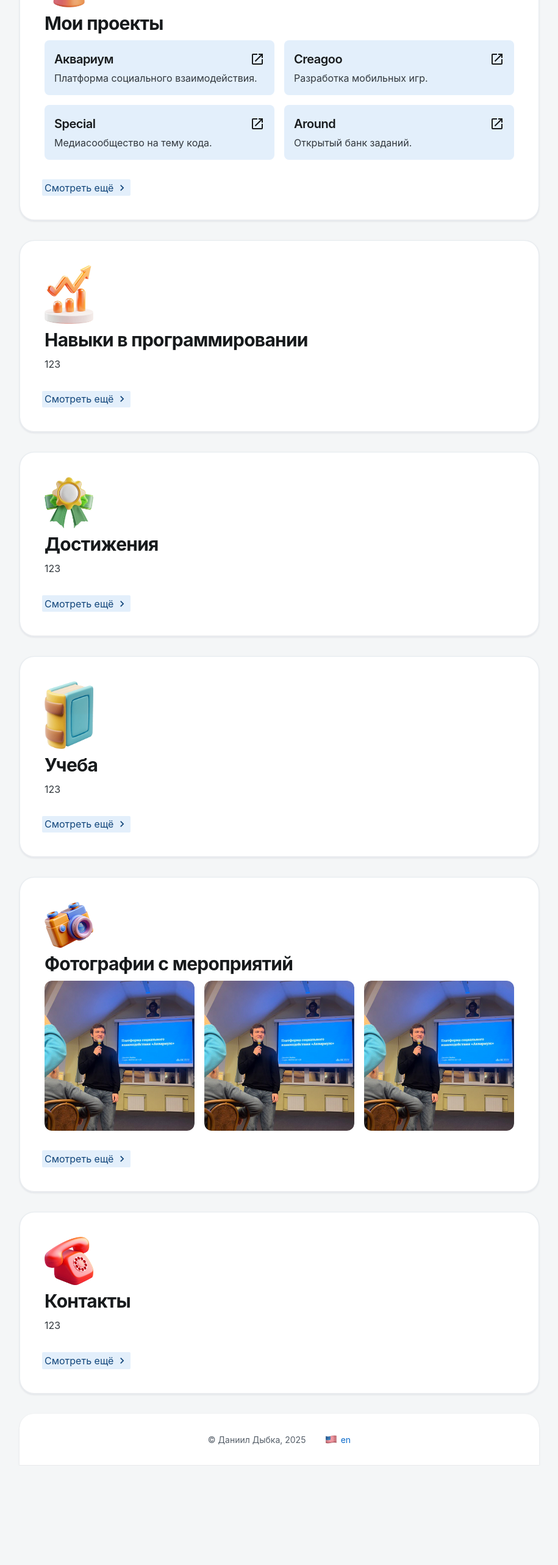
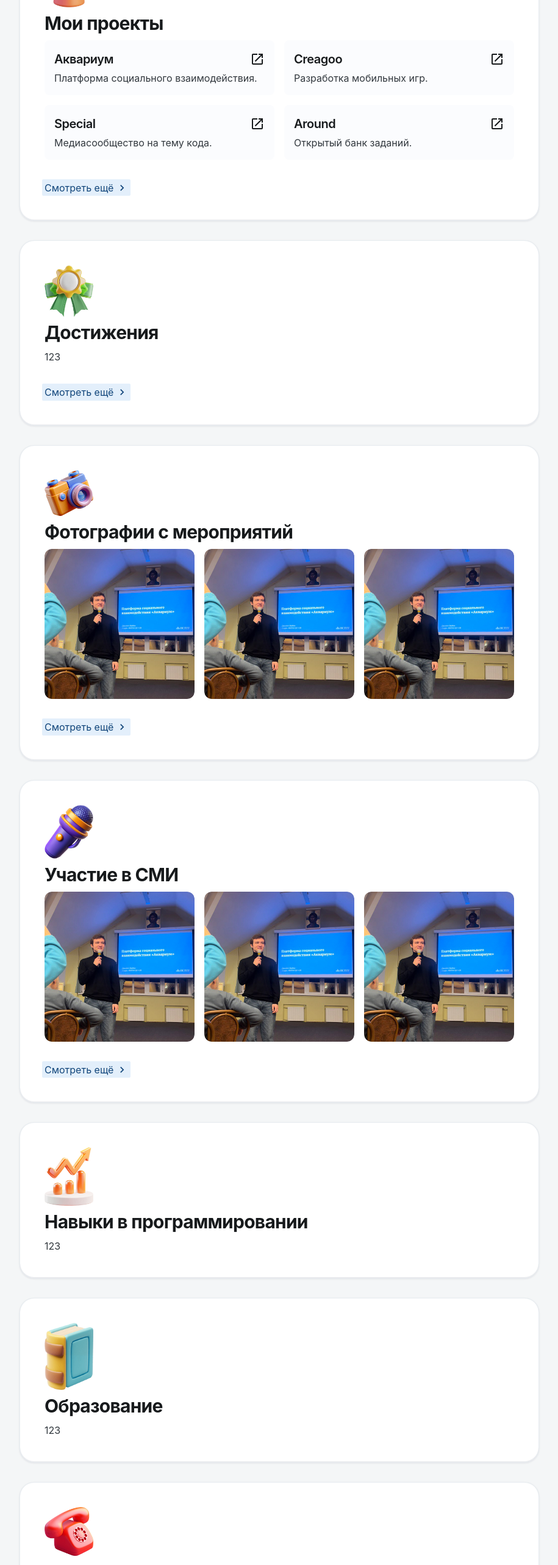
Before and after one commit to DanyaBooba/dybka-ru, a React (Vite) app in the folder app/: page / in a window 1280 px wide. Shown: the part 902-3468 px from the top of the page at 61% size, without its empty margins (182-1097 px from the left). Before the commit the page ends 3305 px from the top, so only its background shows below. Built offline with nearby package versions, Linux system fonts and the light colour scheme.

Commit message:
Работает над контактами

```diff
--- a/app/src/components/theme/theme.jsx
+++ b/app/src/components/theme/theme.jsx
@@ -11,7 +11,7 @@ export const theme = extendTheme({
                 },
                 background: {
                     body: '#f4f6f7',
-                    surface: '#e3effb'
+//                    surface: '#e3effb'
                 },
                 header: {
                     borderColor: 'rgba(210, 219, 227, .5)',
--- a/app/src/pages/Main/PageIndex.tsx
+++ b/app/src/pages/Main/PageIndex.tsx
@@ -9,6 +9,7 @@ import ChevronRightIcon from '@mui/icons-material/ChevronRight';
 import InnerBlockProject from './PageIndex/InnerBlockProject';
 import HeroShowBlock from './PageIndex/HeroShowBlock';
 import InnerBlockPhotos from './PageIndex/InnerBlockPhotos';
+import InnerBlockContacts from './PageIndex/InnerBlockContacts';
 
 type Props = {
     children?: ReactNode,
@@ -49,20 +50,23 @@ function PageIndex() {
             <ShowBlock title="Мои проекты" showMore="/projects" image="projects">
                 <InnerBlockProject />
             </ShowBlock>
-            <ShowBlock title="Навыки в программировании" showMore="/123" image="charts">
-                123
-            </ShowBlock>
             <ShowBlock title="Достижения" showMore="/123" image="success">
-                123
-            </ShowBlock>
-            <ShowBlock title="Учеба" showMore="/123" image="education">
                 123
             </ShowBlock>
             <ShowBlock title="Фотографии с мероприятий" showMore="/123" image="photo">
                 <InnerBlockPhotos />
             </ShowBlock>
-            <ShowBlock title="Контакты" showMore="/123" image="contacts">
+            <ShowBlock title="Участие в СМИ" showMore="/123" image="smi">
+                <InnerBlockPhotos />
+            </ShowBlock>
+            <ShowBlock title="Навыки в программировании" image="charts" showMore="">
                 123
+            </ShowBlock>
+            <ShowBlock title="Образование" image="education" showMore="">
+                123
+            </ShowBlock>
+            <ShowBlock title="Контакты" image="contacts" showMore="">
+                <InnerBlockContacts />
             </ShowBlock>
         </AsideContainer>
     )
--- /dev/null
+++ b/app/src/pages/Main/PageIndex/InnerBlockContacts.tsx
@@ -0,0 +1,46 @@
+import Grid from '@mui/material/Grid2';
+import Link from '@mui/joy/Link';
+import Card from '@mui/joy/Card';
+
+function InnerBlockContacts() {
+    const gridSize = {
+        lg: 4,
+        md: 4,
+        sm: 12,
+        xs: 12
+    }
+
+    return (
+        <Grid container spacing={2}>
+            <Grid size={gridSize}>
+                <Card variant="soft">
+                    <Link href="mailto:daniil@dybka.ru" overlay sx={{ justifyContent: 'center' }}>
+                        daniil@dybka.ru
+                    </Link>
+                </Card>
+            </Grid>
+            <Grid size={gridSize}>
+                <Card variant="soft">
+                    <Link href="//ddybka.t.me" target="_blank" overlay sx={{ justifyContent: 'center' }}>
+                        ddybka.t.me
+                    </Link>
+                </Card>
+            </Grid>
+            <Grid size={gridSize}>
+                <Card variant="soft">
+                    <Link href="//github/DanyaBooba" target="_blank" overlay sx={{ justifyContent: 'center' }}>
+                        github/DanyaBooba
+                    </Link>
+                </Card>
+            </Grid>
+        </Grid>
+//        <>
+//            <
+//            {/*daniil@dybka.ru*/}
+//            {/*ddybka.t.me*/}
+//            {/*github/DanyaBooba*/}
+//        </>
+    )
+}
+
+export default InnerBlockContacts;
--- a/app/src/pages/Main/PageIndex/InnerBlockProject.tsx
+++ b/app/src/pages/Main/PageIndex/InnerBlockProject.tsx
@@ -4,7 +4,14 @@ import OpenInNewIcon from '@mui/icons-material/OpenInNew';
 import Typography from "@mui/joy/Typography";
 import Link from "@mui/joy/Link";
 
-function BlockProject({ title, subtitle, link, gridSize=6 }) {
+function BlockProject({ title, subtitle, link }) {
+    const gridSize = {
+        lg: 6,
+        md: 6,
+        sm: 12,
+        xs: 12
+    }
+
     return (
         <Grid size={gridSize}>
             <Card variant="plain" color="primary" invertedColors sx={{ gap: '.25rem' }}>
```
Also changed, not shown: app/public/img/illustrations/smi.png (added).
